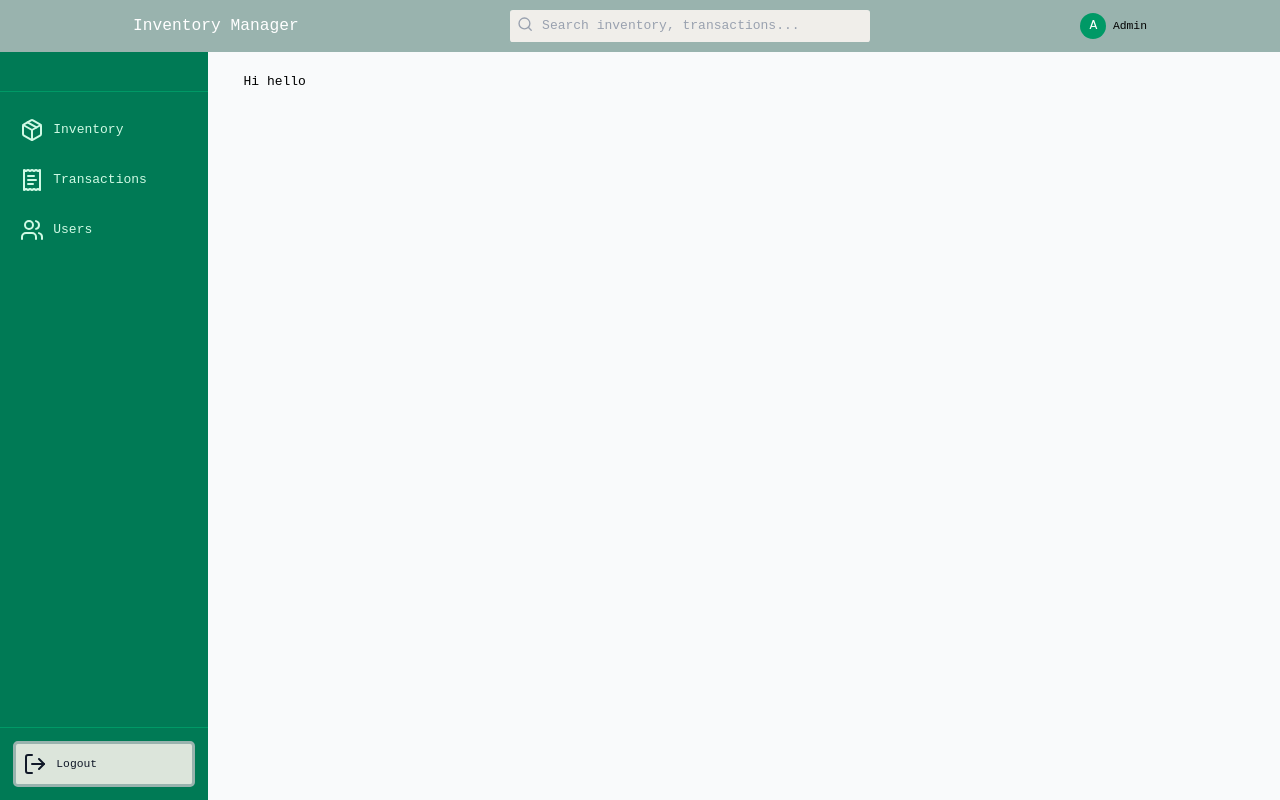
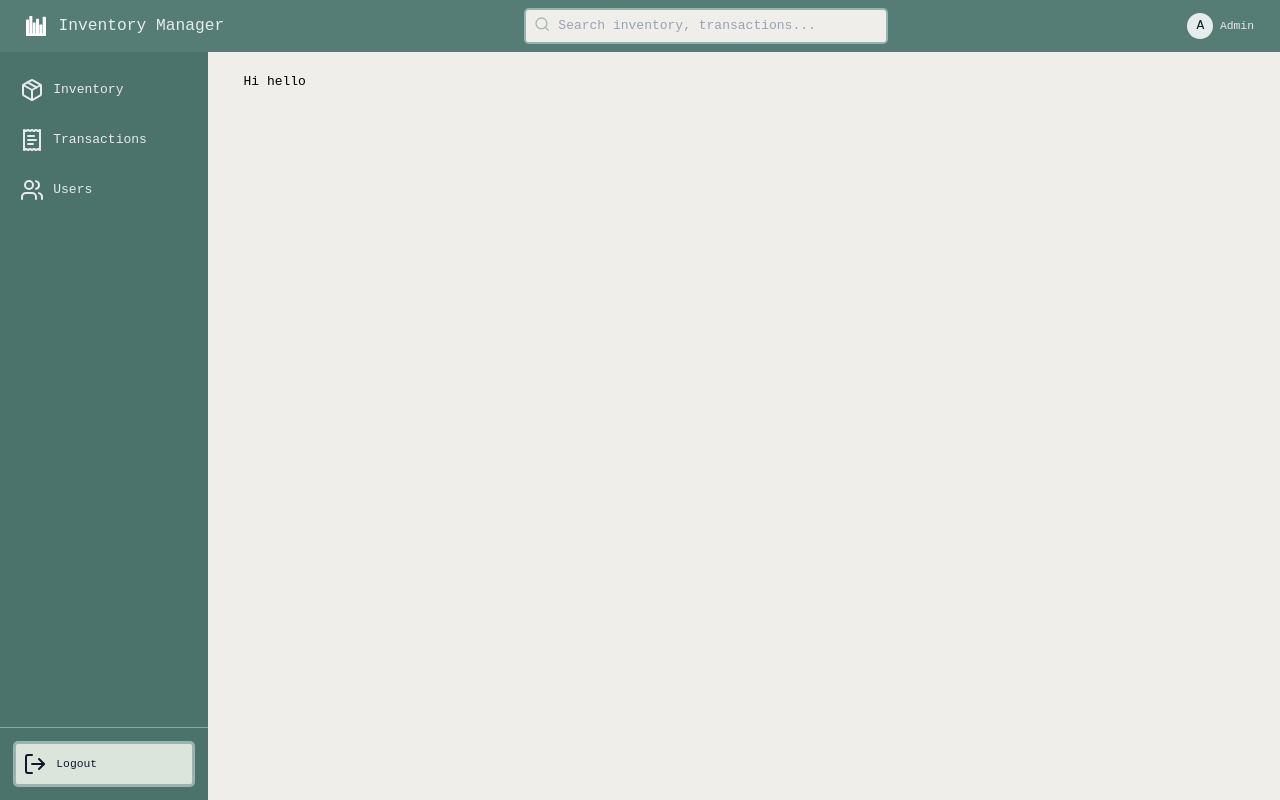
Before and after one commit to X9VoiD/gen3_inventory_system, a React (Vite) app in the folder frontend/: page /login in a window 1280 px wide. Both pictures are taken after typing "name@example.com", "Sample123" into the empty fields and a click on the button "Sign in". Built offline with nearby package versions, Linux system fonts and the light colour scheme.

Commit message:
Fix app-shell layout

```diff
--- a/frontend/src/components/app-shell.tsx
+++ b/frontend/src/components/app-shell.tsx
@@ -41,20 +41,29 @@ const AppShell = () => {
   const isActive = (path: string) => location.pathname.startsWith(path);
 
   return (
-    <div className="flex flex-col h-screen max-h-screen bg-white">
+    <div className="flex flex-col h-screen max-h-screen bg-ashley-background">
       {/* Top header bar */}
-      <header className={`w-full h-16 bg-ashley-gray z-10 transition-all duration-200 ${isScrolled ? 'shadow-md' : ''}`}>
-        <div className="container mx-auto px-4 h-full flex items-center justify-between">
+      <header
+        className={`w-full h-16 bg-ashley-gray-9 z-10 transition-all duration-200 ${
+          isScrolled ? 'shadow-md' : ''
+        }`}
+      >
+        <div className="px-4 md:px-8 h-full flex items-center justify-between">
           {/* Logo and mobile menu toggle */}
-          <div className="flex items-center">
-            <button
-              className="mr-4 md:hidden"
-              onClick={toggleMobileMenu}
-              aria-label="Toggle menu"
-            >
-              {isMobileMenuOpen ? <X className="h-6 w-6" /> : <Menu className="h-6 w-6" />}
+            <div className="flex items-center">
+              <button
+                className="mr-4 md:hidden text-ashley-gray-1"
+                onClick={toggleMobileMenu}
+                aria-label="Toggle menu"
+              >
+              {isMobileMenuOpen ? (
+                <X className="h-6 w-6" />
+              ) : (
+                <Menu className="h-6 w-6" />
+              )}
             </button>
-            <div className="text-xl text-white">Inventory Manager</div>
+            <img src="/icon.svg" alt="Logo" className="ml-2 md:ml-0 h-6 w-6 mr-4" />
+            <div className="text-xl text-ashley-gray-1">Inventory Manager</div>
           </div>
 
           {/* Search bar - hidden on mobile, shown on desktop */}
@@ -63,53 +72,58 @@ const AppShell = () => {
               <input
                 type="text"
                 placeholder="Search inventory, transactions..."
-                className="w-full px-4 py-2 rounded-full border border-gray-200 focus:outline-none focus:ring-2 focus:ring-emerald-500 focus:border-transparent pl-10"
+                className="w-full px-4 py-2 rounded-md  pl-10"
                 value={searchQuery}
                 onChange={(e) => setSearchQuery(e.target.value)}
               />
-              <Search className="absolute left-3 top-2.5 h-5 w-5 text-gray-400" />
+              <Search className="absolute left-3 top-2.5 h-5 w-5 text-ashley-gray-7" />
             </div>
           </div>
 
           {/* User profile section */}
           <div className="flex items-center">
-            <div className="w-8 h-8 rounded-full bg-emerald-600 text-white flex items-center justify-center mr-2">
+            <div className="w-8 h-8 rounded-full bg-ashley-gray-1 text-ashley-gray-12 flex items-center justify-center mr-2">
               A
             </div>
-            <span className="hidden md:inline text-sm font-medium">Admin</span>
+            <span className="hidden md:inline text-sm font-medium text-ashley-gray-1">
+              Admin
+            </span>
           </div>
         </div>
       </header>
 
       {/* Mobile search - only visible on small screens */}
-      <div className="md:hidden px-4 py-2 bg-white border-b">
+      <div className="md:hidden px-4 py-2 bg-ashley-gray-1 border-b border-ashley-gray-5">
         <div className="relative">
           <input
             type="text"
             placeholder="Search..."
-            className="w-full px-4 py-2 rounded-full border border-gray-200 focus:outline-none focus:ring-2 focus:ring-emerald-500 focus:border-transparent pl-10"
+            className="w-full px-4 py-2 rounded-md pl-10"
             value={searchQuery}
             onChange={(e) => setSearchQuery(e.target.value)}
           />
-          <Search className="absolute left-3 top-2.5 h-5 w-5 text-gray-400" />
+          <Search className="absolute left-3 top-2.5 h-5 w-5 text-ashley-gray-7" />
         </div>
       </div>
 
       <div className="flex grow overflow-hidden">
         {/* Mobile navigation overlay */}
-        {isMobileMenuOpen && (
-          <div className="md:hidden fixed inset-0 bg-black bg-opacity-50 z-20" onClick={toggleMobileMenu}></div>
-        )}
+        <div
+          className={`md:hidden fixed inset-0 bg-ashley-gray-12 z-20 transition-opacity duration-300 ${
+            isMobileMenuOpen ? 'opacity-50 visible' : 'opacity-0 invisible'
+          }`}
+          onClick={toggleMobileMenu}
+        ></div>
 
         {/* Side navigation */}
-        <nav className={`
-          fixed md:relative z-30 md:z-auto h-full bg-emerald-700 text-white
-          ${isMobileMenuOpen ? 'left-0' : '-left-64'} md:left-0
-          w-64 md:w-64 transition-all duration-300 shadow-lg md:shadow-none
-        `}>
+        <nav
+          className={`fixed md:relative z-30 md:z-auto h-full bg-ashley-gray-10 text-ashley-gray-1 inset-y-0
+          ${isMobileMenuOpen ? 'left-0' : '-left-64'} md:left-0 md:inset-y-auto
+          w-64 md:w-64 transition-all duration-300 shadow-lg md:shadow-none`}
+        >
           <div className="flex flex-col h-full">
-            <div className="p-4 border-b border-emerald-600 md:pt-8">
-              <h2 className="text-xl font-bold md:hidden">Inventory Manager</h2>
+            <div className="md:hidden h-16 flex pl-8 items-center border-b border-ashley-gray-8 md:pt-8">
+              <img src="/icon.svg" alt="Logo" className="h-6 w-6" />
             </div>
 
             <ul className="flex-grow overflow-y-auto py-4">
@@ -117,10 +131,10 @@ const AppShell = () => {
                 <li key={item.path} className="px-4 py-2">
                   <Link
                     to={item.path}
-                    className={`flex items-center p-2 rounded-lg transition ${
+                    className={`flex items-center p-2 rounded-md transition ${
                       isActive(item.path)
-                        ? 'bg-emerald-800 text-white'
-                        : 'text-emerald-100 hover:bg-emerald-800'
+                        ? 'bg-ashley-gray-8 text-ashley-gray-1'
+                        : 'text-ashley-gray-1 hover:bg-ashley-gray-8'
                     }`}
                   >
                     <span className="mr-3">{item.icon}</span>
@@ -130,9 +144,9 @@ const AppShell = () => {
               ))}
             </ul>
 
-            <div className="p-4 border-t border-emerald-600">
+            <div className="p-4 border-t border-ashley-gray-8">
               <button
-                className="flex items-center p-2 w-full rounded-lg text-emerald-100 hover:bg-emerald-800 transition"
+                className="flex items-center p-2 w-full rounded-md text-ashley-gray-1 hover:bg-ashley-gray-8 transition"
                 onClick={handleLogout}
               >
                 <LogOut className="mr-3" />
@@ -143,7 +157,7 @@ const AppShell = () => {
         </nav>
 
         {/* Main content area */}
-        <main className="flex-1 overflow-auto bg-gray-50">
+        <main className="flex-1 overflow-auto">
           <div className="container mx-auto p-4 md:p-6">
             <Outlet />
           </div>
```
